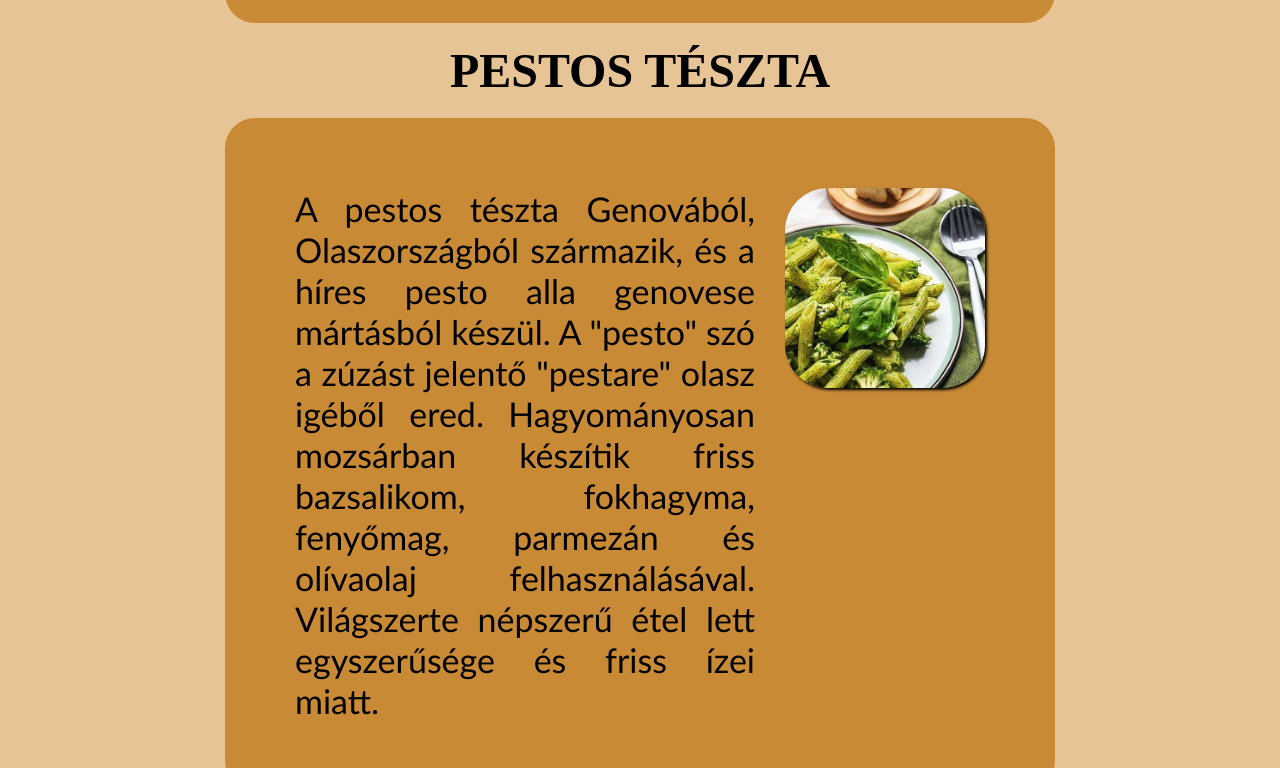
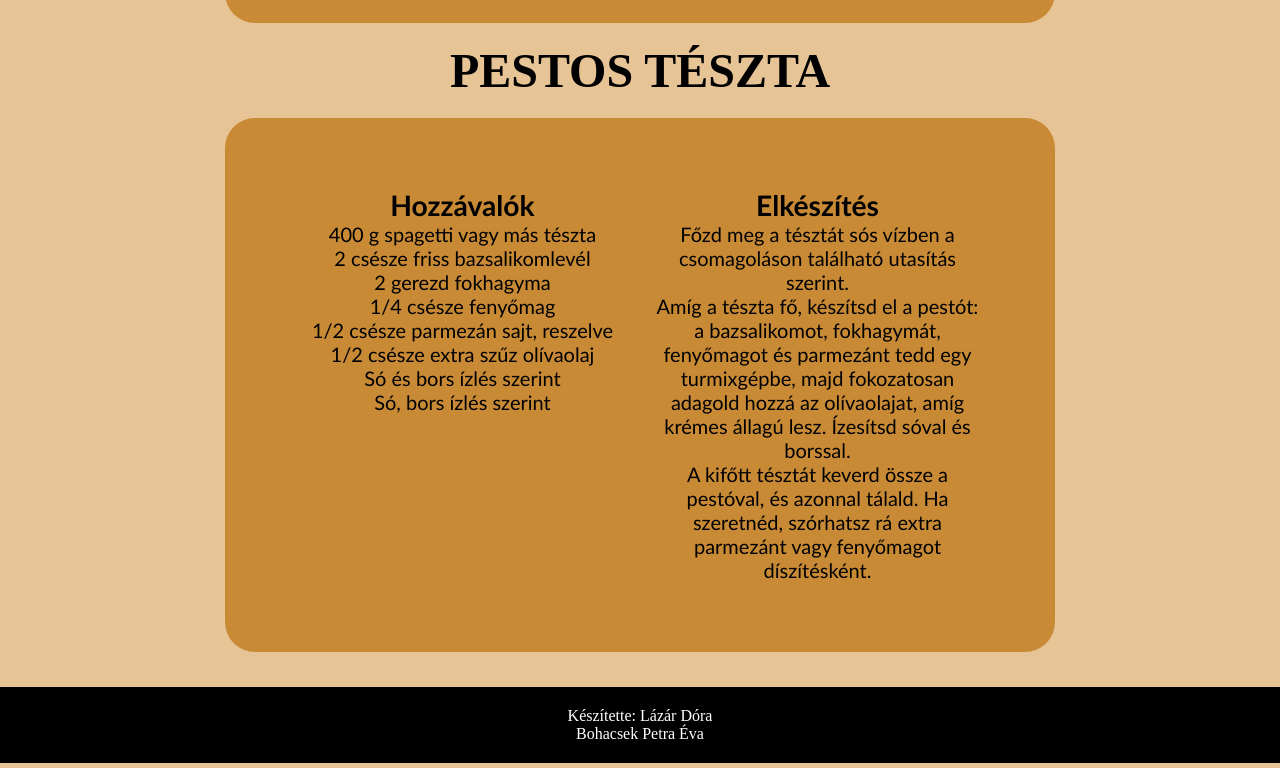
Before and after one commit to LazarDora1/ikt-projekt, a plain HTML site: page receptek.html in a window 1280 px wide. Shown: the part 1120-1888 px from the top of the page. Drawn offline with nearby package versions, Linux system fonts and the light colour scheme.

Commit message:
ul-li part 2, bootsrap, receptek done

```diff
--- a/receptek.html
+++ b/receptek.html
@@ -58,10 +58,28 @@
                 </div>
             </div>
             <div class="row">
-                <div class="col-8 offset-md-2">
-                    <h1 class="pesto-title">Pestos Tészta</h1>
-                    <div class="row box p-4 border align-items-center"><p>A pestos tészta Genovából, Olaszországból származik, és a híres pesto alla genovese mártásból készül. A "pesto" szó a zúzást jelentő "pestare" olasz igéből ered. Hagyományosan mozsárban készítik friss bazsalikom, fokhagyma, fenyőmag, parmezán és olívaolaj felhasználásával. Világszerte népszerű étel lett egyszerűsége és friss ízei miatt.</p>
-                        <img id="gyros" src="./img/pestos teszta.jpg" alt="pestos tészta" class="col-4 d-flex justify-content-center mb-3 mb-md-0 img-fluid">
+                <h1 class="pesto-title">Pestos Tészta</h1>
+                <div class="row box" style="display: flex;">
+                    <div style="flex: 1; margin-right: 20px;">
+                        <h5>Hozzávalók</h5>
+                        <ul>
+                            <li>400 g spagetti vagy más tészta</li>
+                            <li>2 csésze friss bazsalikomlevél</li>
+                            <li>2 gerezd fokhagyma</li>
+                            <li>1/4 csésze fenyőmag</li>
+                            <li>1/2 csésze parmezán sajt, reszelve</li>
+                            <li>1/2 csésze extra szűz olívaolaj</li>
+                            <li>Só és bors ízlés szerint</li>
+                            <li>Só, bors ízlés szerint</li>
+                        </ul>
+                    </div>
+                    <div style="flex: 1;">
+                        <h5>Elkészítés</h5>
+                        <ol>
+                            <li>Főzd meg a tésztát sós vízben a csomagoláson található utasítás szerint.</li>
+                            <li>Amíg a tészta fő, készítsd el a pestót: a bazsalikomot, fokhagymát, fenyőmagot és parmezánt tedd egy turmixgépbe, majd fokozatosan adagold hozzá az olívaolajat, amíg krémes állagú lesz. Ízesítsd sóval és borssal.</li>
+                            <li>A kifőtt tésztát keverd össze a pestóval, és azonnal tálald. Ha szeretnéd, szórhatsz rá extra parmezánt vagy fenyőmagot díszítésként.</li>
+                        </ol>
                     </div>
                 </div>
             </div>
```
